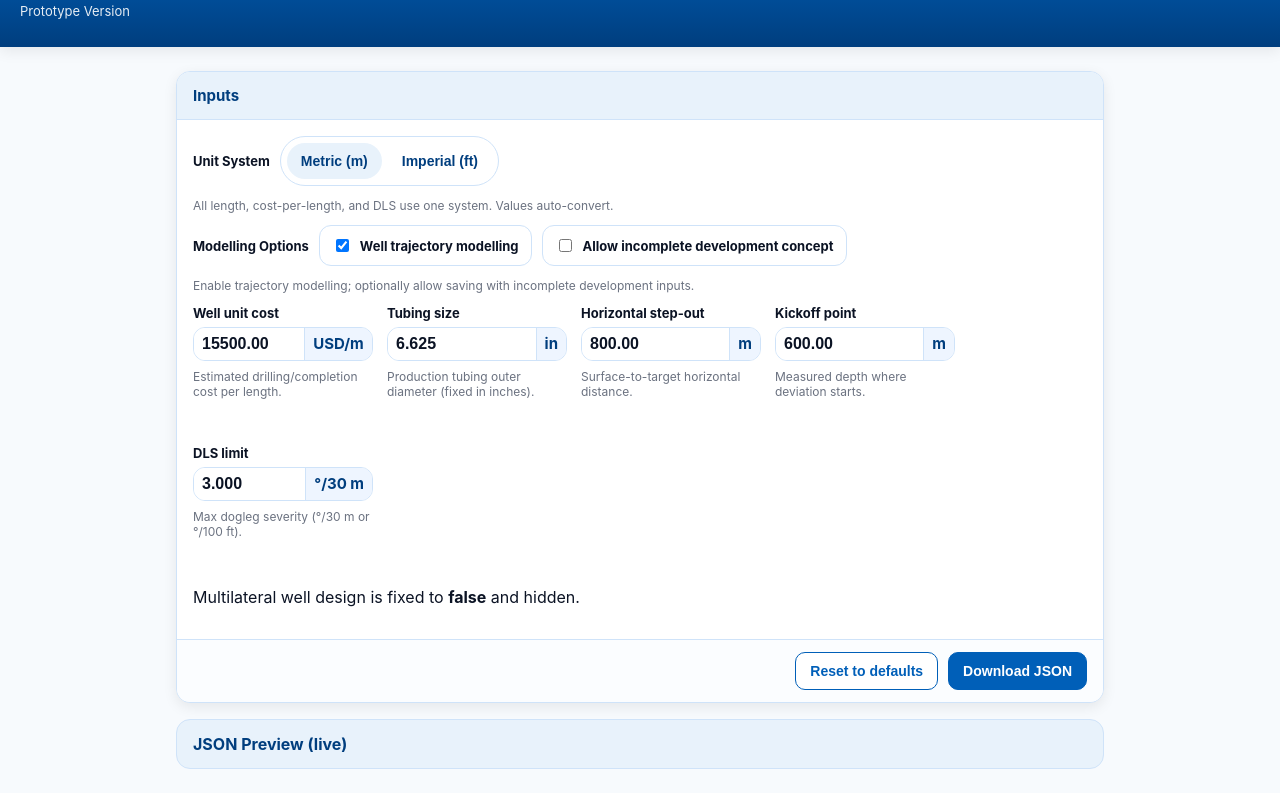
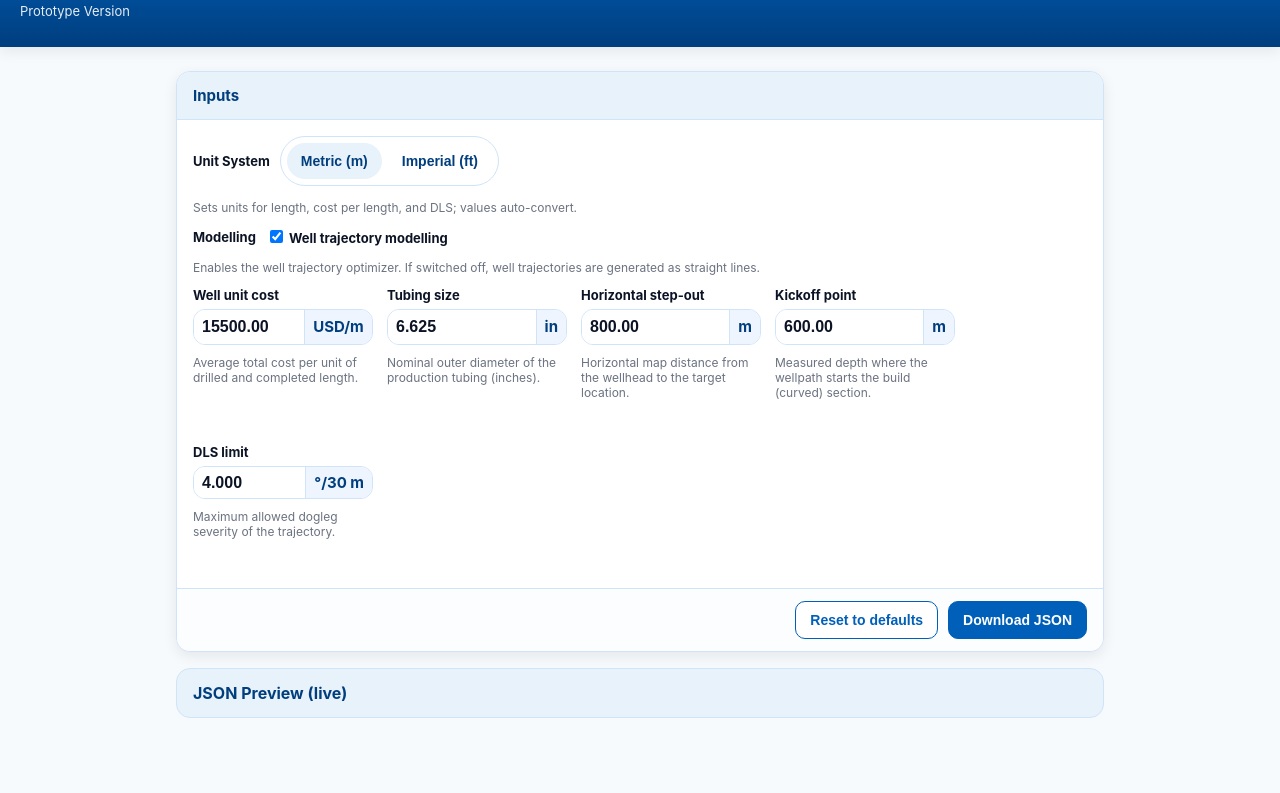
Before and after one commit to pmachado333/well_design_inputs, a plain HTML site: page index.html in a window 1280 px wide. Shown: the part 62-855 px from the top of the page. After the commit the page ends 804 px from the top, so only its background shows below. Drawn offline with Linux system fonts and the light colour scheme.

Commit message:
fixed descriptions

```diff
--- a/index.html
+++ b/index.html
@@ -11,35 +11,38 @@
       --slb-blue-900:#003E7E; --slb-blue-700:#005FB8; --slb-blue-100:#E8F2FB;
       --ink-900:#0B1324; --ink-500:#6B7280; --bg:#F7FAFD; --card:#FFFFFF; --ring:#CFE3F9;
 
-      /* Sizes */
+      /* Sizes & type */
       --radius:14px; --shadow:0 4px 14px rgba(0,0,0,.08);
       --fs-title:26px; --fs-body:16px; --fs-label:13px; --fs-help:12px;
 
-      --control-h:66px;                 /* ≈1.5× height */
-      --chip-minw:50px;                 /* unit chip kept as you approved */
-      --col-min:160px;                  /* ↓ halve pill width via column size */
+      /* Field controls */
+      --control-h:66px;                 /* ~1.5× height */
+      --chip-minw:50px;                 /* unit chip width approved */
+      --col-min:160px;                  /* narrow pill width via column size */
       --col-max:180px;
     }
 
     *{box-sizing:border-box}
-    body{margin:0;font-family:Inter,system-ui,-apple-system,Segoe UI,Roboto,Arial,sans-serif;color:var(--ink-900);background:var(--bg);font-size:var(--fs-body)}
+    body{margin:0;font-family:Inter,system-ui,-apple-system,Segoe UI,Roboto,Arial,sans-serif;color:var(--ink-900);background:#F7FAFD;font-size:var(--fs-body)}
     header{padding:28px 20px;background:linear-gradient(180deg,var(--slb-blue-700),var(--slb-blue-900));color:#fff;box-shadow:var(--shadow)}
     h1{margin:0 0 6px;font-size:var(--fs-title);font-weight:800}
     .subtitle{margin:0;opacity:.9;font-size:13px}
-    main{max-width:960px;margin:24px auto;padding:0 16px} /* slightly narrower container for balance */
+
+    main{max-width:960px;margin:24px auto;padding:0 16px}
     .card{background:var(--card);border-radius:var(--radius);box-shadow:var(--shadow);border:1px solid var(--ring);overflow:hidden}
     .card h2{margin:0;padding:14px 16px;font-size:15px;font-weight:700;color:var(--slb-blue-900);border-bottom:1px solid var(--ring);background:var(--slb-blue-100)}
     .card .body{padding:16px}
 
-    .unit-row,.toggle-row{display:flex;flex-wrap:wrap;gap:10px;align-items:center;margin-bottom:12px}
-    .unit-row label,.toggle-row label{font-weight:700;font-size:var(--fs-label)}
-    .help{margin:2px 0 0;font-size:var(--fs-help);color:var(--ink-500);flex-basis:100%}
+    .unit-row{display:flex;flex-wrap:wrap;gap:10px;align-items:center;margin-bottom:12px}
+    .unit-row label{font-weight:700;font-size:var(--fs-label)}
+    .help{margin:4px 0 0;font-size:var(--fs-help);color:var(--ink-500);flex-basis:100%}
+
+    /* Unit system toggle */
     .unit-toggle{display:flex;gap:6px;background:#fff;border:1px solid var(--ring);border-radius:999px;padding:6px}
     .unit-toggle button{border:0;padding:10px 14px;border-radius:999px;background:transparent;cursor:pointer;font-weight:700;color:var(--slb-blue-900);font-size:14px}
     .unit-toggle button.active{background:var(--slb-blue-100)}
-    .switch{display:flex;align-items:center;gap:8px;padding:10px 12px;border:1px solid var(--ring);border-radius:12px;background:#fff;font-size:14px}
 
-    /* >>> Narrower pills via smaller column widths <<< */
+    /* Grid: narrower columns for tighter pills */
     .fields-grid{
       display:grid; gap:14px; margin-top:8px;
       grid-template-columns: repeat(auto-fill, minmax(var(--col-min), var(--col-max)));
@@ -48,7 +51,7 @@
     .field-group{display:flex;flex-direction:column;gap:6px}
     .field-group label{font-weight:700;font-size:var(--fs-label)}
 
-    /* GRID pills for precise vertical centering */
+    /* Field pill with vertical centering (grid) */
     .field{
       display:grid; grid-template-columns: 1fr auto; align-items:center;
       height:var(--control-h); background:#fff; border:1px solid var(--ring); border-radius:12px; overflow:hidden;
@@ -56,10 +59,10 @@
     }
     .field:focus-within{border-color:var(--slb-blue-700)}
 
-    /* INPUT: compact horizontally, centered vertically */
+    /* Input */
     .field input[type="number"]{
       width:100%; min-width:0; border:0; outline:none; height:100%;
-      padding:0 8px;  /* compact */
+      padding:0 8px;
       background:#fff; color:var(--ink-900);
       font-size:var(--fs-body); font-weight:700; line-height:1;
       text-align:left; font-variant-numeric:tabular-nums;
@@ -70,7 +73,7 @@
     input[type=number]::-webkit-inner-spin-button{-webkit-appearance:none;margin:0}
     input[type=number]{-moz-appearance:textfield}
 
-    /* UNIT CHIP: unchanged width settings, vertically centered */
+    /* Unit chip */
     .suffix,.unit-select{
       align-self:stretch; display:flex; align-items:center; justify-content:center;
       padding:0 8px; border-left:1px solid var(--ring);
@@ -88,6 +91,7 @@
     .btn{appearance:none;border:1px solid var(--slb-blue-700);color:#fff;background:var(--slb-blue-700);padding:10px 14px;border-radius:10px;font-weight:700;cursor:pointer;font-size:14px}
     .btn.secondary{background:#fff;color:var(--slb-blue-700)}
 
+    /* Bottom collapsible JSON preview */
     details.preview{margin-top:16px}
     details.preview>summary{list-style:none;cursor:pointer;padding:14px 16px;background:var(--slb-blue-100);color:var(--slb-blue-900);font-weight:700;border:1px solid var(--ring);border-radius:var(--radius)}
     details.preview>summary::-webkit-details-marker{display:none}
@@ -104,23 +108,26 @@
     <section class="card">
       <h2>Inputs</h2>
       <div class="body">
+        <!-- Unit system -->
         <div class="unit-row">
           <label>Unit System</label>
           <div class="unit-toggle" role="radiogroup" aria-label="Unit System">
             <button id="metricBtn" data-unit="metric" class="active" aria-pressed="true">Metric (m)</button>
             <button id="imperialBtn" data-unit="imperial" aria-pressed="false">Imperial (ft)</button>
           </div>
-          <p class="help">All length, cost-per-length, and DLS use one system. Values auto-convert.</p>
+          <p class="help">Sets units for length, cost per length, and DLS; values auto-convert.</p>
         </div>
 
-        <div class="toggle-row">
-          <label>Modelling Options</label>
+        <!-- Modelling toggle -->
+        <div class="unit-row" style="margin-top:0">
+          <label>Modelling</label>
           <label class="switch"><input type="checkbox" id="well_trajectory_modelling" checked /> Well trajectory modelling</label>
-          <label class="switch"><input type="checkbox" id="allow_incomplete_dev_concept" /> Allow incomplete development concept</label>
-          <p class="help">Enable trajectory modelling; optionally allow saving with incomplete development inputs.</p>
+          <p class="help">Enables the well trajectory optimizer. If switched off, well trajectories are generated as straight lines.</p>
         </div>
 
+        <!-- Fields -->
         <div class="fields-grid">
+          <!-- Well unit cost -->
           <div class="field-group">
             <label for="well_unit_cost">Well unit cost</label>
             <div class="field">
@@ -132,47 +139,49 @@
                 </select>
               </div>
             </div>
-            <div class="help">Estimated drilling/completion cost per length.</div>
+            <div class="help">Average total cost per unit of drilled and completed length.</div>
           </div>
 
+          <!-- Tubing size -->
           <div class="field-group">
             <label for="tubing_size">Tubing size</label>
             <div class="field">
               <input id="tubing_size" type="number" min="0" step="0.001" inputmode="decimal" placeholder="e.g. 6.625" />
               <div class="suffix" aria-hidden="true">in</div>
             </div>
-            <div class="help">Production tubing outer diameter (fixed in inches).</div>
+            <div class="help">Nominal outer diameter of the production tubing (inches).</div>
           </div>
 
+          <!-- Horizontal step out -->
           <div class="field-group">
             <label for="horizontal_step_out">Horizontal step-out</label>
             <div class="field">
               <input id="horizontal_step_out" type="number" min="0" step="0.01" inputmode="decimal" placeholder="e.g. 800" />
               <div id="hso_unit" class="suffix" aria-hidden="true">m</div>
             </div>
-            <div class="help">Surface-to-target horizontal distance.</div>
+            <div class="help">Horizontal map distance from the wellhead to the target location.</div>
           </div>
 
+          <!-- Kickoff point -->
           <div class="field-group">
             <label for="kickoff_point">Kickoff point</label>
             <div class="field">
               <input id="kickoff_point" type="number" min="0" step="0.01" inputmode="decimal" placeholder="e.g. 600" />
               <div id="kop_unit" class="suffix" aria-hidden="true">m</div>
             </div>
-            <div class="help">Measured depth where deviation starts.</div>
+            <div class="help">Measured depth where the wellpath starts the build (curved) section.</div>
           </div>
 
+          <!-- DLS limit -->
           <div class="field-group">
             <label for="dls_limit">DLS limit</label>
             <div class="field">
-              <input id="dls_limit" type="number" min="0" step="0.01" inputmode="decimal" placeholder="e.g. 3" />
+              <input id="dls_limit" type="number" min="0" step="0.01" inputmode="decimal" placeholder="e.g. 4" />
               <div id="dls_unit" class="suffix" aria-hidden="true">°/30 m</div>
             </div>
-            <div class="help">Max dogleg severity (°/30 m or °/100 ft).</div>
+            <div class="help">Maximum allowed dogleg severity of the trajectory.</div>
           </div>
         </div>
-
-        <p class="note">Multilateral well design is fixed to <strong>false</strong> and hidden.</p>
       </div>
 
       <div class="actions">
@@ -181,6 +190,7 @@
       </div>
     </section>
 
+    <!-- Bottom collapsible JSON preview (collapsed by default) -->
     <details class="preview" id="jsonDetails">
       <summary>JSON Preview (live)</summary>
       <pre id="jsonPreview" aria-live="polite"></pre>
@@ -188,6 +198,7 @@
   </main>
 
   <script>
+    // UOM catalog
     const UOM = {
       length: {
         metric: "slb-osdu-dev-sis-internal-hq:reference-data--UnitOfMeasure:m:",
@@ -204,24 +215,27 @@
       }
     };
 
+    // Defaults (DLS now 4)
     const defaults = {
       unitSystem: "metric",
       well_trajectory_modelling: true,
-      allow_incomplete_dev_concept: false,
       well_unit_cost: 15500,
       tubing_size: 6.625,
       horizontal_step_out: 800,
       kickoff_point: 600,
-      dls_limit: 3
+      dls_limit: 4
     };
 
+    // Conversions
     const M_PER_FT = 0.3048;
     const FT_PER_M = 1 / M_PER_FT;
-    const DLS_M_TO_FT = 100 / (30 * FT_PER_M);
+    const DLS_M_TO_FT = 100 / (30 * FT_PER_M); // °/30m -> °/100ft
     const DLS_FT_TO_M = 1 / DLS_M_TO_FT;
 
+    // State
     const state = JSON.parse(JSON.stringify(defaults));
 
+    // Elements
     const metricBtn = document.getElementById("metricBtn");
     const imperialBtn = document.getElementById("imperialBtn");
     const costInput = document.getElementById("well_unit_cost");
@@ -237,13 +251,11 @@
     const kopUnit = document.getElementById("kop_unit");
     const dlsUnit = document.getElementById("dls_unit");
     const trajChk = document.getElementById("well_trajectory_modelling");
-    const allowIncompleteChk = document.getElementById("allow_incomplete_dev_concept");
 
     function clampNonNeg(n){ return Math.max(0, Number(n) || 0); }
 
     function syncInputsFromState(){
       trajChk.checked = state.well_trajectory_modelling;
-      allowIncompleteChk.checked = state.allow_incomplete_dev_concept;
 
       costInput.value = state.well_unit_cost.toFixed(2);
       costUnitSel.value = state.unitSystem === "metric" ? "USD/m" : "USD/ft";
@@ -270,7 +282,7 @@
       const isMetric = state.unitSystem === "metric";
       return {
         well_trajectory_modelling: !!state.well_trajectory_modelling,
-        allow_incomplete_dev_concept: !!state.allow_incomplete_dev_concept,
+        allow_incomplete_dev_concept: false, // fixed as requested
         multilateral_well_modelling: { multilateral_well_design: false },
         well_unit_cost: roundNum(state.well_unit_cost, 2),
         well_unit_cost_measurement: isMetric ? UOM.cost.metric : UOM.cost.imperial,
@@ -312,6 +324,7 @@
       syncInputsFromState();
     }
 
+    // Events
     metricBtn.addEventListener("click", ()=> setUnitSystem("metric"));
     imperialBtn.addEventListener("click", ()=> setUnitSystem("imperial"));
 
@@ -326,7 +339,6 @@
     kopInput.addEventListener("input", (e)=>{ state.kickoff_point = clampNonNeg(e.target.value); renderJSON(); });
     dlsInput.addEventListener("input", (e)=>{ state.dls_limit = clampNonNeg(e.target.value); renderJSON(); });
     trajChk.addEventListener("change", (e)=>{ state.well_trajectory_modelling = !!e.target.checked; renderJSON(); });
-    allowIncompleteChk.addEventListener("change", (e)=>{ state.allow_incomplete_dev_concept = !!e.target.checked; renderJSON(); });
 
     resetBtn.addEventListener("click", ()=>{
       Object.assign(state, JSON.parse(JSON.stringify(defaults)));
@@ -345,6 +357,7 @@
       a.remove();
     });
 
+    // Init
     (function init(){
       Object.assign(state, JSON.parse(JSON.stringify(defaults)));
       syncInputsFromState();
```
